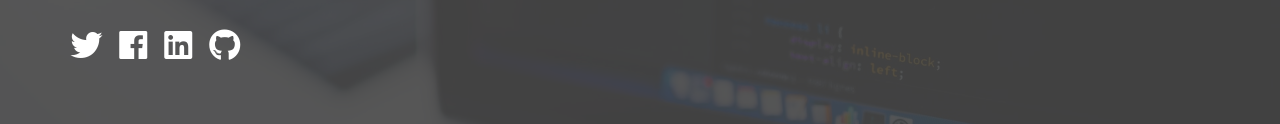
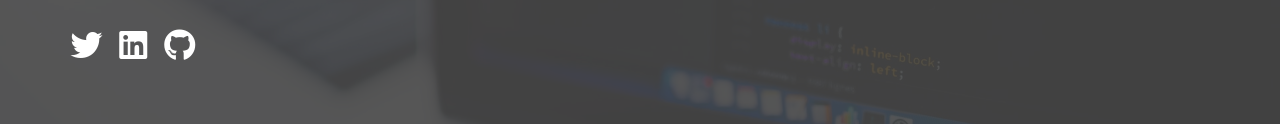
Before and after one commit to azaber1/adnanzaber, a plain HTML site: page index.html in a window 1280 px wide. Shown: the part 413-537 px from the top of the page. Drawn offline with Linux system fonts and the light colour scheme.

Commit message:
Update index.html

```diff
--- a/index.html
+++ b/index.html
@@ -61,9 +61,10 @@
         <a href="https://twitter.com/jaber_zaber">
           <i class="fab fa-twitter fa-2x"></i>
         </a>
-        <a href="https://www.facebook.com/adnan.zaber67">
+       <!-- <a href="https://www.facebook.com/azaber67">
           <i class="fab fa-facebook fa-2x"></i>
         </a>
+        -->
         <a href="https://www.linkedin.com/in/adnan-zaber-374633133/">
           <i class="fab fa-linkedin fa-2x"></i>
         </a>
```
